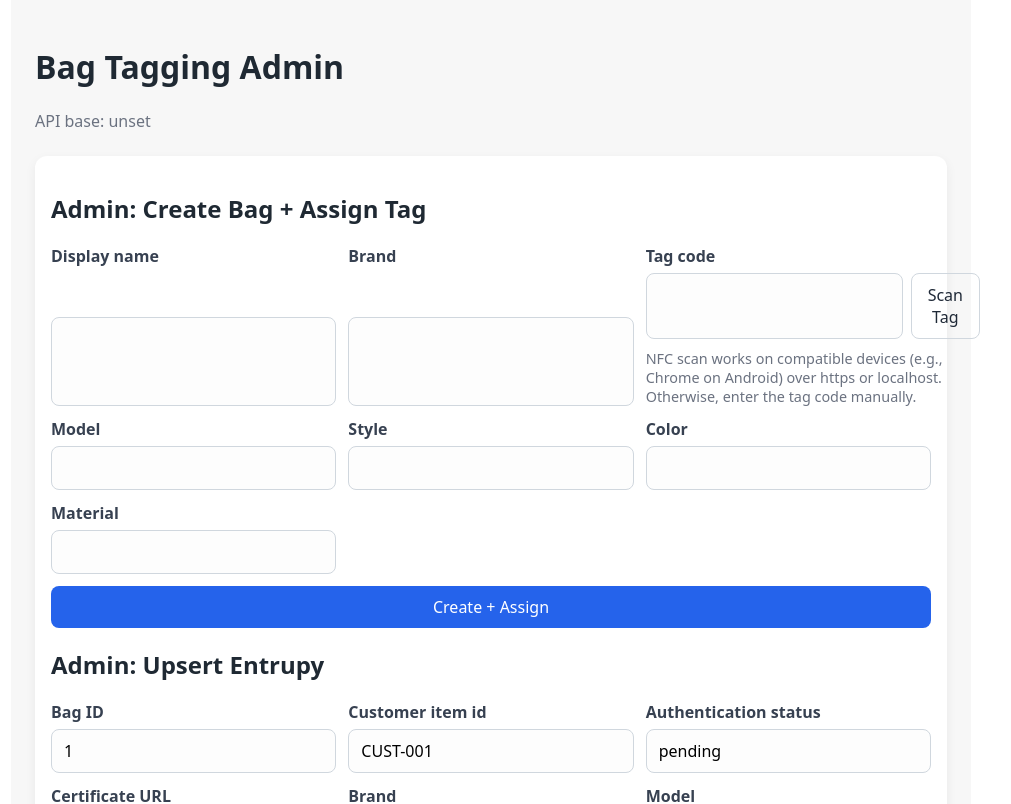
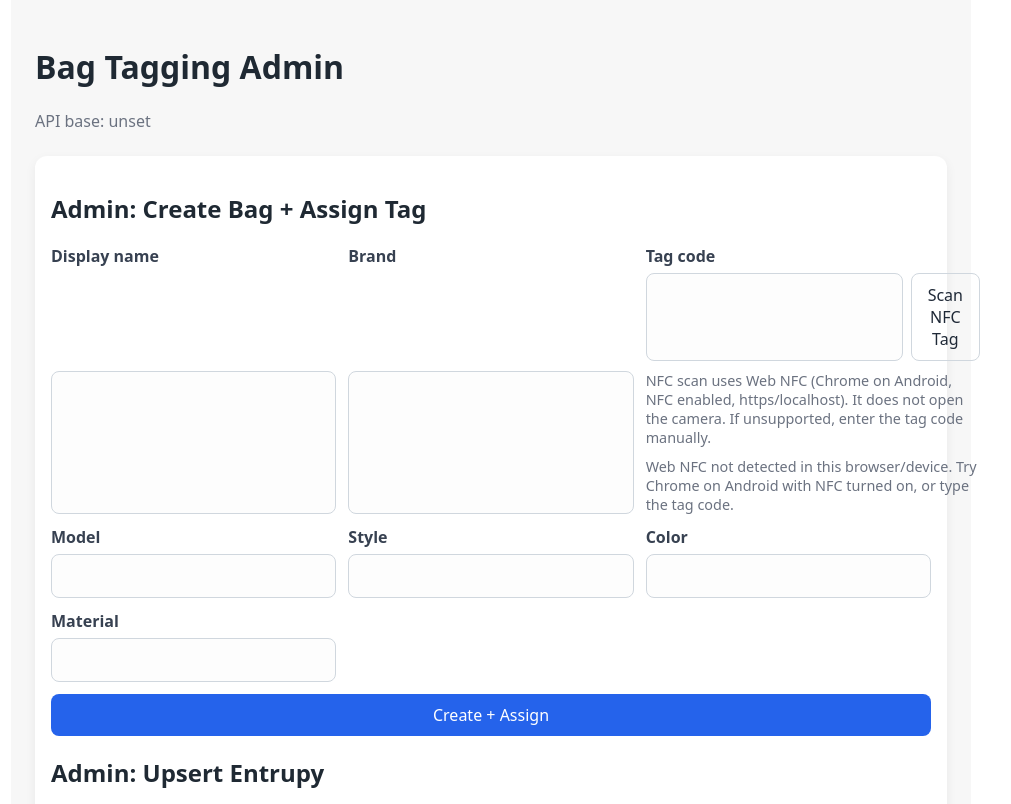
Before and after one commit to meetnag/ariyeh_tt_fe, a React (Vite) app in the folder frontend/: page / in a window 1280 px wide. Shown: the top 804 px of the page, without its empty margins (149-1160 px from the left). Built offline with nearby package versions, Linux system fonts and the light colour scheme; no server answers.

Commit message:
scan tag nfc support

```diff
--- a/frontend/src/App.tsx
+++ b/frontend/src/App.tsx
@@ -84,6 +84,13 @@ function AdminPage() {
   const [entrupyResult, setEntrupyResult] = useState<unknown>(null);
   const [error, setError] = useState<ApiError | null>(null);
   const [scanStatus, setScanStatus] = useState<string | null>(null);
+  const isLocalhost =
+    typeof window !== "undefined" &&
+    (window.location.hostname === "localhost" || window.location.hostname === "127.0.0.1");
+  const isSecureContext =
+    typeof window !== "undefined" && (window.location.protocol === "https:" || isLocalhost);
+  const webNfcSupported =
+    typeof window !== "undefined" && isSecureContext && "NDEFReader" in window;
 
   const parseError = async (res: Response) => {
     try {
@@ -139,15 +146,17 @@ function AdminPage() {
     setError(null);
     setScanStatus("Starting scan...");
 
-    const isLocalhost = window.location.hostname === "localhost" || window.location.hostname === "127.0.0.1";
-    if (window.location.protocol !== "https:" && !isLocalhost) {
+    if (!isSecureContext) {
       setError({ message: "Web NFC requires https or localhost." });
       setScanStatus(null);
       return;
     }
 
-    if (!("NDEFReader" in window)) {
-      setError({ message: "Web NFC not supported on this device/browser." });
+    if (!webNfcSupported) {
+      setError({
+        message:
+          "Web NFC not supported on this device/browser. Try Chrome on Android with NFC enabled.",
+      });
       setScanStatus(null);
       return;
     }
@@ -215,13 +224,20 @@ function AdminPage() {
                 required
               />
               <button type="button" className="ghost" onClick={startTagScan}>
-                Scan Tag
+                Scan NFC Tag
               </button>
             </div>
             {scanStatus && <p className="muted small">{scanStatus}</p>}
             <p className="muted small">
-              NFC scan works on compatible devices (e.g., Chrome on Android) over https or localhost. Otherwise, enter the tag code manually.
+              NFC scan uses Web NFC (Chrome on Android, NFC enabled, https/localhost). It does not
+              open the camera. If unsupported, enter the tag code manually.
             </p>
+            {!webNfcSupported && (
+              <p className="muted small">
+                Web NFC not detected in this browser/device. Try Chrome on Android with NFC turned
+                on, or type the tag code.
+              </p>
+            )}
           </label>
           <label className="field">
             <span>Model</span>
```
